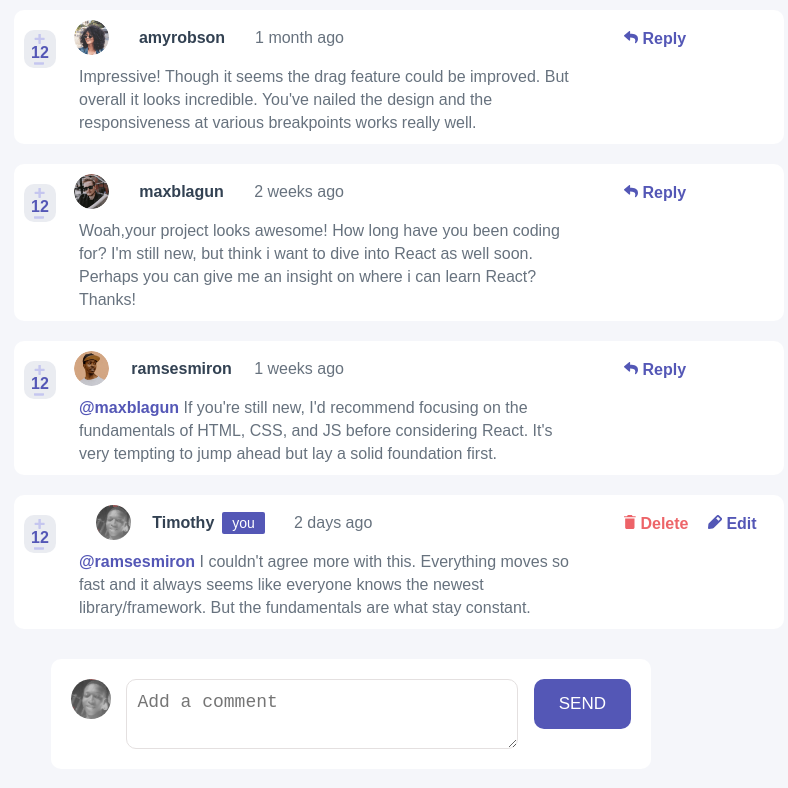
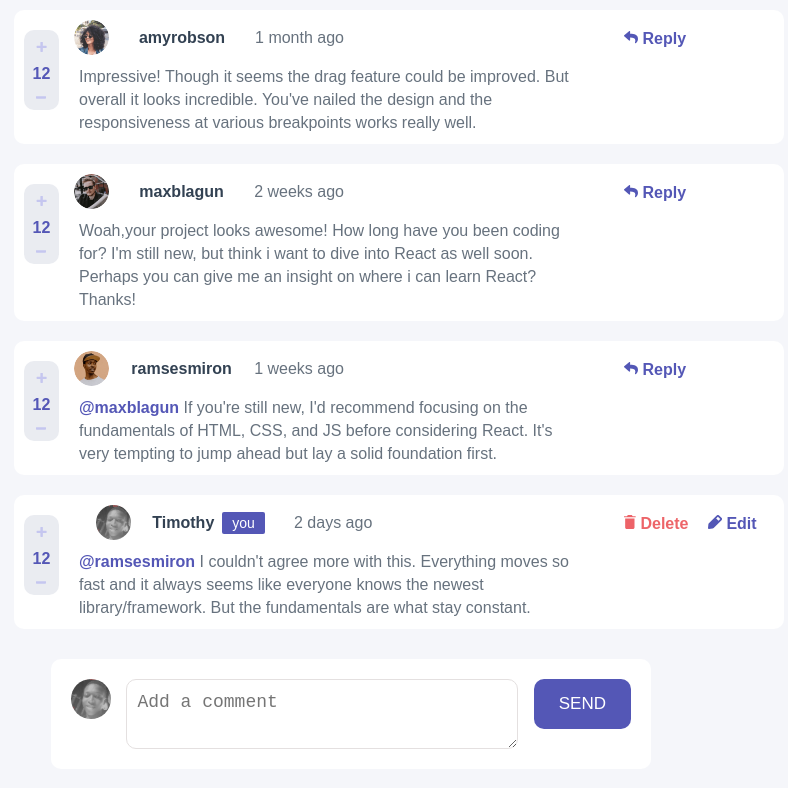
Before and after one commit to DARQ-Envoy/interactive-comment, a plain HTML site: page index.html in a window 1280 px wide. Shown: the whole page, without its empty margins (289-1077 px from the left). Drawn offline with Linux system fonts and the light colour scheme.

Commit message:
Update interactive-comment.css

```diff
--- a/interactive-comment.css
+++ b/interactive-comment.css
@@ -253,7 +253,7 @@ width: 120px;
 .edy:hover{
     cursor: pointer;
 }
- .plus:hover,.minus:hover{
+.increment:hover .minus,.increment:hover .plus{
     cursor: pointer;
     fill: blue;
 }
@@ -296,11 +296,10 @@ width: 120px;
         flex-direction: column;
         top:20px;
         left: 10px;
-        width: unset;
-        height: unset;
+         width: 35px;
+        height: 80px;
         margin: 0;
-        padding:3px 7px;
-            /* align-items: center; */
+        padding:5px 7px;
     }
     .increment>img{
         padding: 10px 0px;
@@ -344,24 +343,6 @@ width: 120px;
         margin: 0;
         order: 3;
     }
-    /* .name{
-        margin-left: 10px;
-
-        padding: 0px 20px;
-    }
-  .person{
-    margin: 0px 10px;
-    }
-      .timing{
-        margin-left: 50px;
-    } */
-    /* .name{
-        padding: 0 5px;
-    }
-    .person{
-        margin: 0px 10px;
-        /* padding: 0 0px;
-    } */
     .first-block{
         align-self: center;
         padding-right: 0;
```
